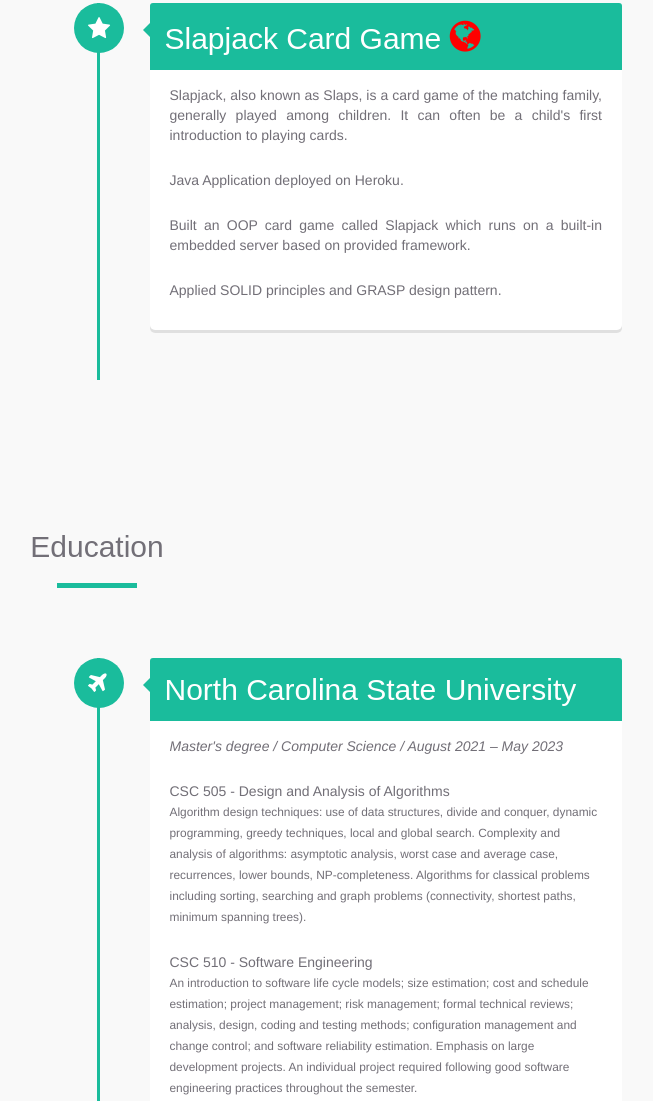
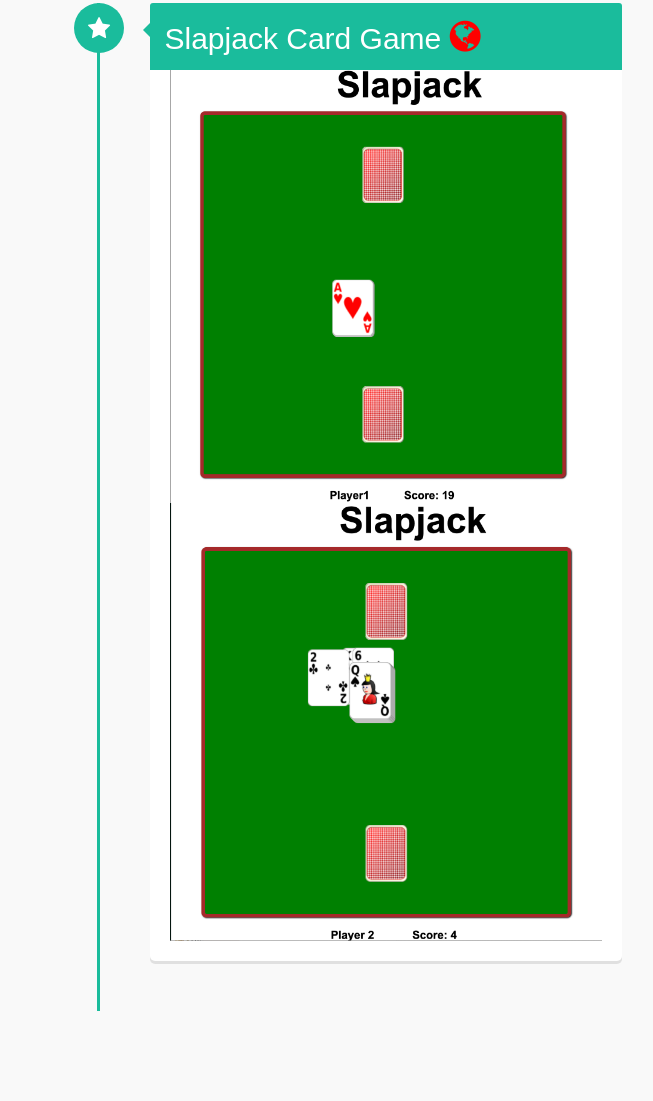
Before and after one commit to rliu9/rliu9.github.io, a plain HTML site: page index.html in a window 1280 px wide. Shown: the part 3754-4855 px from the top of the page, without its empty margins (543-1196 px from the left). Drawn offline with nearby package versions, Linux system fonts and the light colour scheme.

Commit message:
upload img

```diff
--- a/index.html
+++ b/index.html
@@ -280,10 +280,11 @@
                                 <h2>Slapjack Card Game
                                     <a href="https://slapjackgame.github.io/" class="fa fa-globe" style="font-size:36px;color:red"></a>
                                 </h2>
-                                <p>Slapjack, also known as Slaps, is a card game of the matching family, generally played among children. It can often be a child's first introduction to playing cards.</p>
-                                <p>Java Application deployed on Heroku.</p>
-                                <p>Built an OOP card game called Slapjack which runs on a built-in embedded server based on provided framework.</p>
-                                <p>Applied SOLID principles and GRASP design pattern.</p>
+                                <img src="images/s2.png">
+                                <img src="images/s1.png">
+
+
+
                             </div>
 
 
```
Also changed, not shown: images/s1.png (added), images/s2.png (added).
